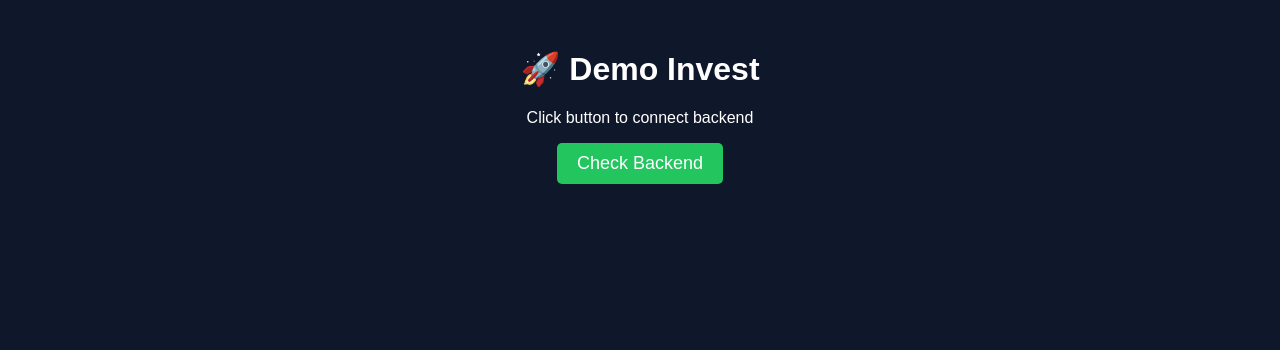
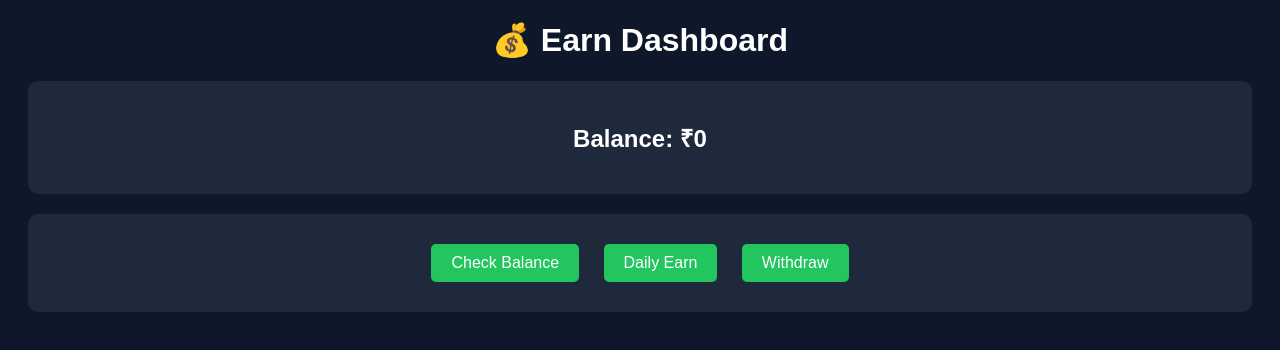
Before and after one commit to arpitma2001/Demo---invest, a plain HTML site: page index.html in a window 1280 px wide. Drawn offline with Linux system fonts and the light colour scheme.

Commit message:
Update index.html

```diff
--- a/index.html
+++ b/index.html
@@ -1,49 +1,70 @@
 <!DOCTYPE html>
 <html>
 <head>
-  <title>Demo Invest</title>
+  <title>Earn App</title>
   <style>
     body {
       font-family: Arial;
-      text-align: center;
       background: #0f172a;
       color: white;
+      text-align: center;
     }
-    h1 {
-      margin-top: 50px;
+
+    .card {
+      background: #1e293b;
+      padding: 20px;
+      margin: 20px;
+      border-radius: 10px;
     }
+
     button {
       padding: 10px 20px;
-      font-size: 18px;
+      margin: 10px;
       background: #22c55e;
       border: none;
       color: white;
       border-radius: 5px;
-      cursor: pointer;
-    }
-    #result {
-      margin-top: 20px;
-      font-size: 20px;
+      font-size: 16px;
     }
   </style>
 </head>
 
 <body>
 
-  <h1>🚀 Demo Invest</h1>
-  <p>Click button to connect backend</p>
+<h1>💰 Earn Dashboard</h1>
 
-  <button onclick="getData()">Check Backend</button>
+<div class="card">
+  <h2>Balance: ₹<span id="balance">0</span></h2>
+</div>
 
-  <div id="result"></div>
+<div class="card">
+  <button onclick="getBalance()">Check Balance</button>
+  <button onclick="earn()">Daily Earn</button>
+  <button onclick="withdraw()">Withdraw</button>
+</div>
 
-  <script>
-    async function getData() {
-      let res = await fetch("https://demo-invest.onrender.com/");
-      let data = await res.text();
-      document.getElementById("result").innerText = data;
-    }
-  </script>
+<script>
+const API = "https://demo-invest.onrender.com";
+
+async function getBalance() {
+  let res = await fetch(API + "/balance");
+  let data = await res.json();
+  document.getElementById("balance").innerText = data.balance;
+}
+
+async function earn() {
+  let res = await fetch(API + "/earn");
+  let data = await res.json();
+  alert("Earned: ₹" + data.earning);
+  getBalance();
+}
+
+async function withdraw() {
+  let res = await fetch(API + "/withdraw");
+  let data = await res.json();
+  alert(data.message);
+}
+</script>
 
 </body>
 </html>
```
